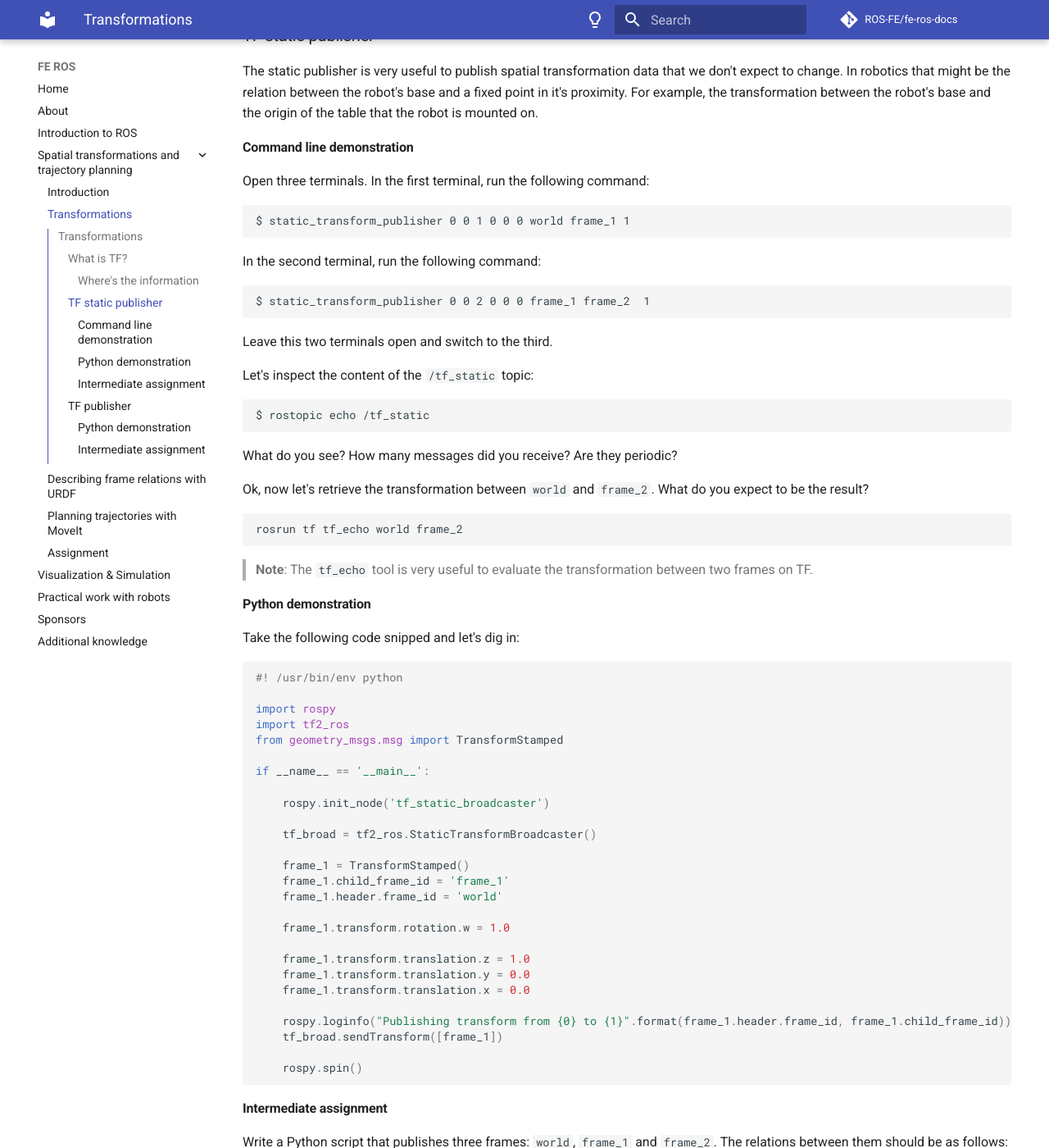
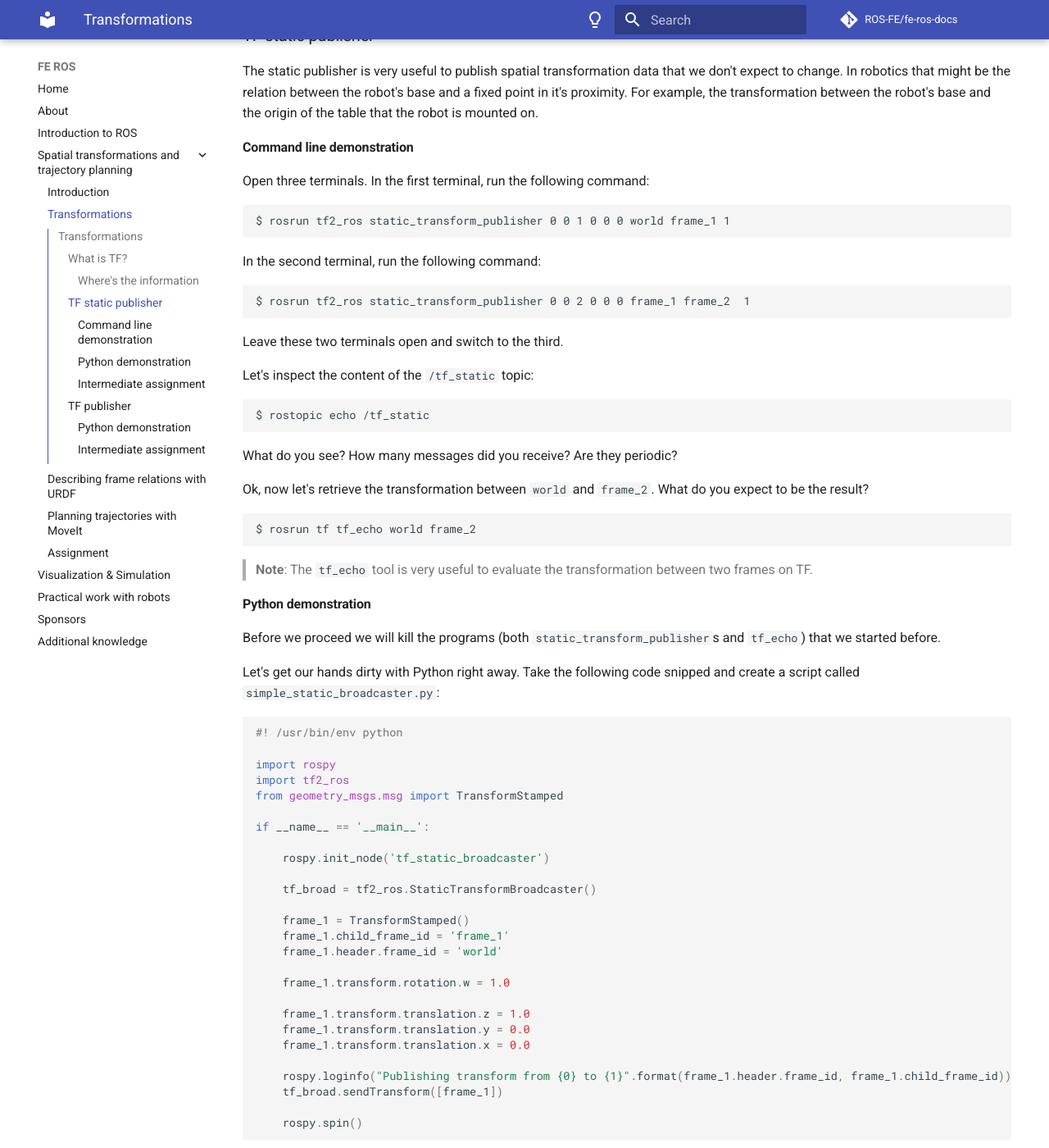
Before and after one commit to ROS-FE/fe-ros-docs, an MkDocs documentation site: the page built from docs/tf_moveit/tf.md, in a window 1280 px wide and 1400 px high, scrolled down 623 px. Shown: the whole window at 82% size. Built offline with MkDocs 1.6.1 and Material for MkDocs 9.7.7, drawn with Linux system fonts in a browser that asks for light colours; comment, search, counter and statistics services are not loaded; some of the changed text lies outside the part shown.

Commit message:
Fixes some typos

````diff
--- a/docs/tf_moveit/tf.md
+++ b/docs/tf_moveit/tf.md
@@ -23,15 +23,15 @@
 
 Open three terminals. In the first terminal, run the following command:
 ```
-$ static_transform_publisher 0 0 1 0 0 0 world frame_1 1
+$ rosrun tf2_ros static_transform_publisher 0 0 1 0 0 0 world frame_1 1
 ```
 
 In the second terminal, run the following command:
 ```
-$ static_transform_publisher 0 0 2 0 0 0 frame_1 frame_2  1
+$ rosrun tf2_ros static_transform_publisher 0 0 2 0 0 0 frame_1 frame_2  1
 ```
 
-Leave this two terminals open and switch to the third.
+Leave these two terminals open and switch to the third.
 
 Let's inspect the content of the `/tf_static` topic:
 ```
@@ -41,13 +41,15 @@
 
 Ok, now let's retrieve the transformation between `world` and `frame_2`. What do you expect to be the result?
 ```
-rosrun tf tf_echo world frame_2
+$ rosrun tf tf_echo world frame_2
 ```
 
 > **Note**: The `tf_echo` tool is very useful to evaluate the transformation between two frames on TF.
 #### Python demonstration
 
-Take the following code snipped and let's dig in:
+Before we proceed we will kill the programs (both `static_transform_publisher`s and `tf_echo`) that we started before.
+
+Let's get our hands dirty with Python right away. Take the following code snipped and create a script called `simple_static_broadcaster.py`:
 
 ```python
 #! /usr/bin/env python
@@ -78,9 +80,13 @@
     rospy.spin()
 ```
 
+Run the script. Explore the `/tf_static` topic again. What do we see?
+
+> **Note**: Do not forget to make it executable with `chmod +x simple_static_broadcaster.py`.
+
 #### Intermediate assignment
 
-Write a Python script that publishes three frames: `world`, `frame_1` and `frame_2`. The relations between them should be as follows:
+Write a Python script (name it `multiple_frames_static.py`) that publishes three frames: `world`, `frame_1` and `frame_2`. The relations between them should be as follows:
 - `frame_1` is offset by 1m along the `Z` axis from `world`
 - `frame_2` is offset by 1m along the `X` axis from `frame_1`
 
@@ -95,13 +101,13 @@
 
 ### TF publisher
 
-When we want to publish transformation that we know change often, we rather use the "normal" TF publisher. This means, not static.
+When we want to publish transformation that we know change often, we rather use the "normal" TF publisher. That is, not static.
 
 This type of publisher does not have a command line interface. That's why we will dig into a Python example right away.
 
 #### Python demonstration
 
-To start with, let's use the previous script and instead of using `StaticTransformBroadcaster()` we use `TransformBroadcaster()`.
+To start with, let's create a copy of the `simple_static_broadcaster.py` script and call it `simple_tf_broadcaster.py`. Change the file so that instead of `StaticTransformBroadcaster()` we use `TransformBroadcaster()`.
 
 After you modified the file run the script. Observe the contents of `/tf_static` and `/tf` topic. Seeing any messages?
 
@@ -152,5 +158,6 @@
 #### Intermediate assignment
 
 Write a Python script that publishes three frames: `world`, `frame_1` and `frame_2`. The relations between them should be as follows:
+
 - `frame_1` is offset by 1m along the `Z` axis from `world`
 - `frame_2` is offset by `sin(t)` along the `X` and `cos(t)` along the `Z` axis from `frame_1`
````
Also changed, not shown: other parts of docs/tf_moveit/tf.md (+2 -2 lines), docs/tf_moveit/assignment.md (+2 -2 lines), docs/tf_moveit/moveit.md (+10 -6 lines), docs/tf_moveit/urdf.md (+4 -4 lines).
